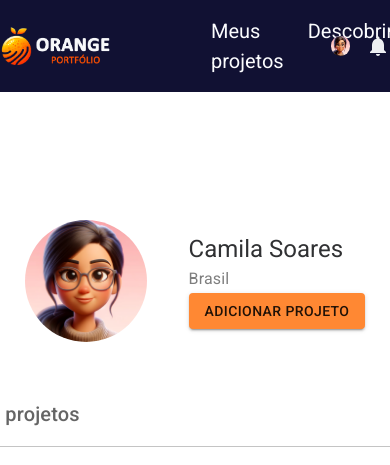
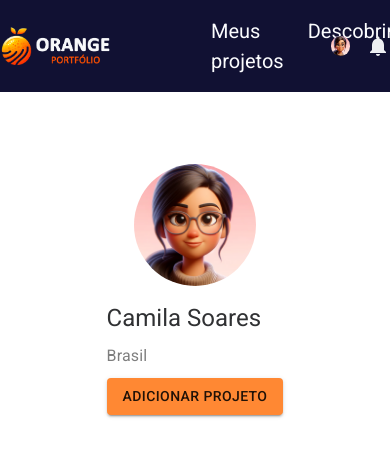
Before and after one commit to Squad-37-Hackaton-FCamara/Orange-Portfolio-Front, a Next.js app: page /meus-projetos in a window 390 px wide. Shown: the top 465 px of the page. Built offline with nearby package versions, Linux system fonts and the light colour scheme.

Commit message:
feat: responsividade dados pessoais da pag meus projetos

```diff
--- a/src/app/_helpers/meus-projetos/cabecalho/index.tsx
+++ b/src/app/_helpers/meus-projetos/cabecalho/index.tsx
@@ -2,8 +2,9 @@ import Image from "next/image";
 import img_perfil from "@/app/_helpers/assets/perfil.png";
 import { Button, Typography } from "@mui/material";
 import { Dispatch, SetStateAction } from "react";
+import clsx from "clsx";
 
-export function Cabecalho({
+export function DadosPessoais({
   setIsOpen,
   setModal,
 }: {
@@ -22,23 +23,28 @@ export function Cabecalho({
 }) {
   return (
     <div>
-      <div className="flex items-center gap-[42px] mt-[112px]">
+      <div
+        className={clsx(
+          "flex items-center gap-[42px] mt-[112px]",
+          "lg: flex-col lg:gap-4 lg:mt-[56px]"
+        )}
+      >
         <Image
           src={img_perfil}
           alt="Imagem de perfil"
           className="w-[122px] rounded-full"
         />
 
-        <div className="flex flex-col">
+        <div className="flex flex-col lg:gap-2">
           <Typography
             variant="h5"
-            className="text-color-neutral-120 leading-none mb-4"
+            className="text-color-neutral-120 leading-none mb-4 lg:mb-0"
           >
             Camila Soares
           </Typography>
           <Typography
             variant="subtitle1"
-            className="text-color-neutral-130 leading-none opacity-50 mb-6"
+            className="text-color-neutral-130 leading-none opacity-50 mb-6 lg:mb-0"
           >
             Brasil
           </Typography>
--- a/src/app/meus-projetos/page.tsx
+++ b/src/app/meus-projetos/page.tsx
@@ -7,7 +7,7 @@ import { ConteudoModalSucesso } from "../_helpers/modal/conteudo_modal/sucesso";
 import { ConteudoModalConfirmarDeletar } from "../_helpers/modal/conteudo_modal/confirmar_deletar";
 import { ConteudoModalProjeto } from "../_helpers/modal/conteudo_modal/add_editar_projeto";
 import { Header } from "../_helpers/header";
-import { Cabecalho } from "../_helpers/meus-projetos/cabecalho";
+import { DadosPessoais } from "../_helpers/meus-projetos/cabecalho";
 import clsx from "clsx";
 import { Projetos } from "../_helpers/meus-projetos/projetos";
 
@@ -90,7 +90,7 @@ function MeusProjetosPage() {
           "mx-auto py-4 lg:pt-4"
         )}
       >
-        <Cabecalho setIsOpen={setIsOpen} setModal={setModal} />
+        <DadosPessoais setIsOpen={setIsOpen} setModal={setModal} />
         <Projetos
           projetos={projetos}
           setIsOpen={setIsOpen}
```
